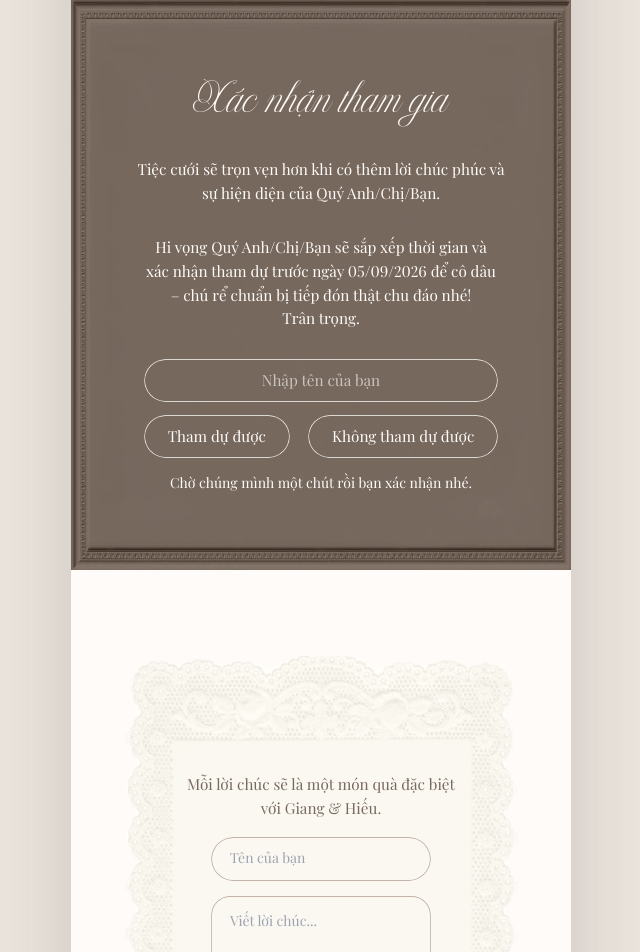
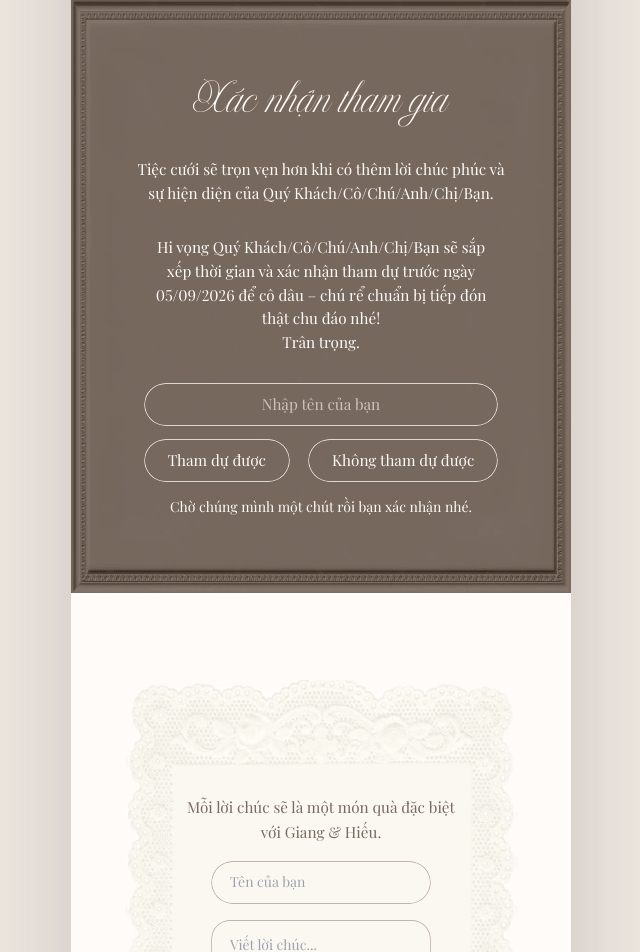
Before and after one commit to huongnguyenduc/lumin-studio, a Next.js app in the folder apps/wedding-web/: page / in a window 1280 px wide. Shown: the part 5142-6094 px from the top of the page, without its empty margins (319-959 px from the left). Built offline with nearby package versions, Linux system fonts and the light colour scheme; no server answers.

Commit message:
fix(wedding-web): đồng bộ danh xưng ở mục xác nhận tham gia
Mục RSVP hardcode "Quý Anh/Chị/Bạn" thay vì dùng guestLabel cá nhân
hoá như Letter/Wishes. Chuyển intro1/intro2 sang placeholder ICU và
truyền guestLabel xuống Rsvp cùng pattern với Letter.

```diff
--- a/apps/wedding-web/src/components/invitation/invitation-card.tsx
+++ b/apps/wedding-web/src/components/invitation/invitation-card.tsx
@@ -225,6 +225,7 @@ export function InvitationCard({
             name={guest ? undefined : sharedName}
             onNameChange={guest ? undefined : setSharedName}
             enabled={guest ? true : identityReady}
+            guestLabel={guest?.label ?? settings.sharedGuestLabel ?? null}
           />
           <Wishes
             guestId={guest?.id ?? null}
--- a/apps/wedding-web/src/components/invitation/rsvp.tsx
+++ b/apps/wedding-web/src/components/invitation/rsvp.tsx
@@ -28,6 +28,7 @@ export function Rsvp({
   name,
   onNameChange,
   enabled,
+  guestLabel,
 }: {
   guestId: string | null;
   eventSlug: string;
@@ -36,8 +37,11 @@ export function Rsvp({
   name?: string;
   onNameChange?: (name: string) => void;
   enabled: boolean;
+  guestLabel?: string | null;
 }) {
   const t = useTranslations('rsvp');
+  const tLetter = useTranslations('letter');
+  const salutation = guestLabel ?? tLetter('anonymousGuest');
   const [rsvp, setRsvp] = useState<'yes' | 'no' | null>(initial);
   const [nameError, setNameError] = useState(false);
   useEffect(() => setRsvp(initial), [initial]);
@@ -124,12 +128,12 @@ export function Rsvp({
       <Reveal
         style={{ width: 289, fontSize: 12, lineHeight: 1.55, color: CREAM, textAlign: 'center' }}
       >
-        {t('intro1')}
+        {t('intro1', { guestLabel: salutation })}
       </Reveal>
       <Reveal
         style={{ width: 280, fontSize: 12, lineHeight: 1.55, color: CREAM, textAlign: 'center' }}
       >
-        {t('intro2')}
+        {t('intro2', { guestLabel: salutation })}
         <br />
         {t('regards')}
       </Reveal>
--- a/apps/wedding-web/src/messages/vi.ts
+++ b/apps/wedding-web/src/messages/vi.ts
@@ -74,10 +74,9 @@ export const vi = {
   },
   rsvp: {
     heading: 'Xác nhận tham gia',
-    intro1:
-      'Tiệc cưới sẽ trọn vẹn hơn khi có thêm lời chúc phúc và sự hiện diện của Quý Anh/Chị/Bạn.',
+    intro1: 'Tiệc cưới sẽ trọn vẹn hơn khi có thêm lời chúc phúc và sự hiện diện của {guestLabel}.',
     intro2:
-      'Hi vọng Quý Anh/Chị/Bạn sẽ sắp xếp thời gian và xác nhận tham dự trước ngày 05/09/2026 để cô dâu – chú rể chuẩn bị tiếp đón thật chu đáo nhé!',
+      'Hi vọng {guestLabel} sẽ sắp xếp thời gian và xác nhận tham dự trước ngày 05/09/2026 để cô dâu – chú rể chuẩn bị tiếp đón thật chu đáo nhé!',
     regards: 'Trân trọng.',
     yes: 'Tham dự được',
     yesSelected: '✓ Tham dự được',
```
Also changed, not shown: 1 other file (tests, documents, lock files or other folders).
